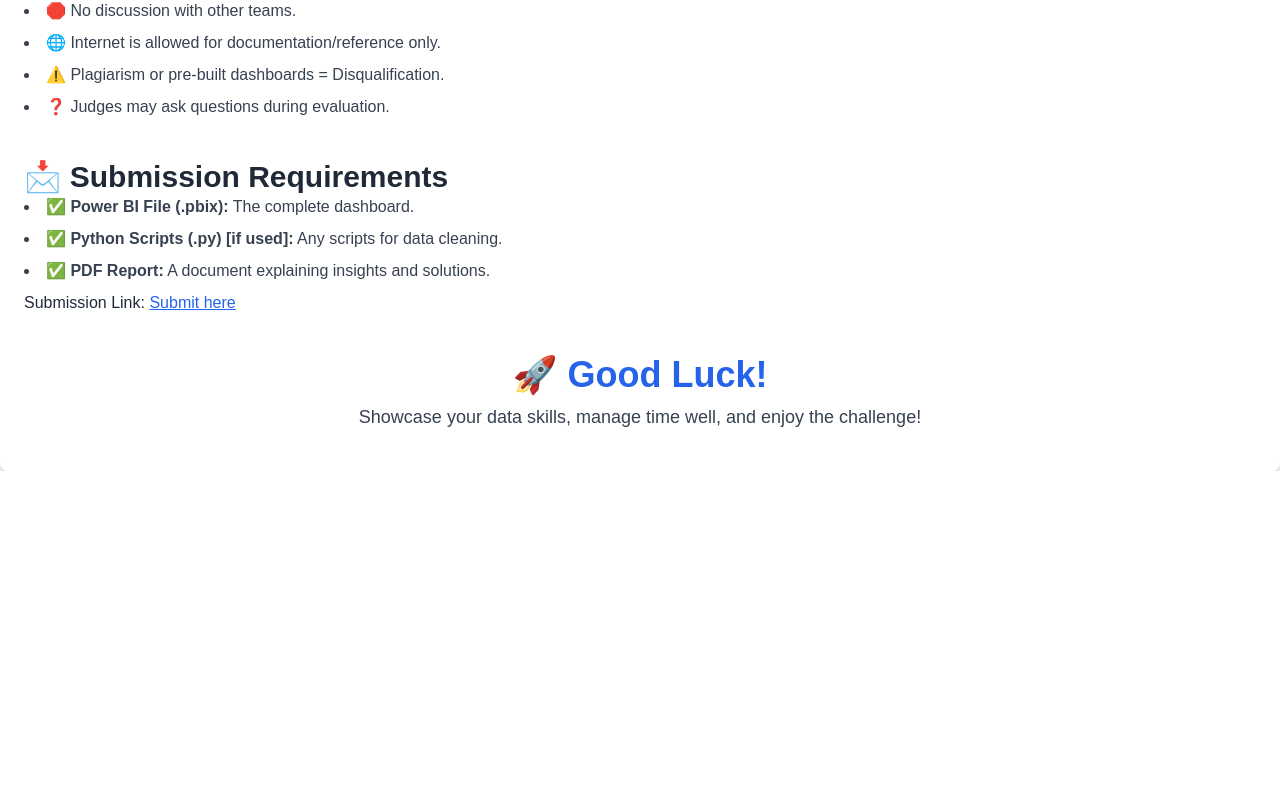
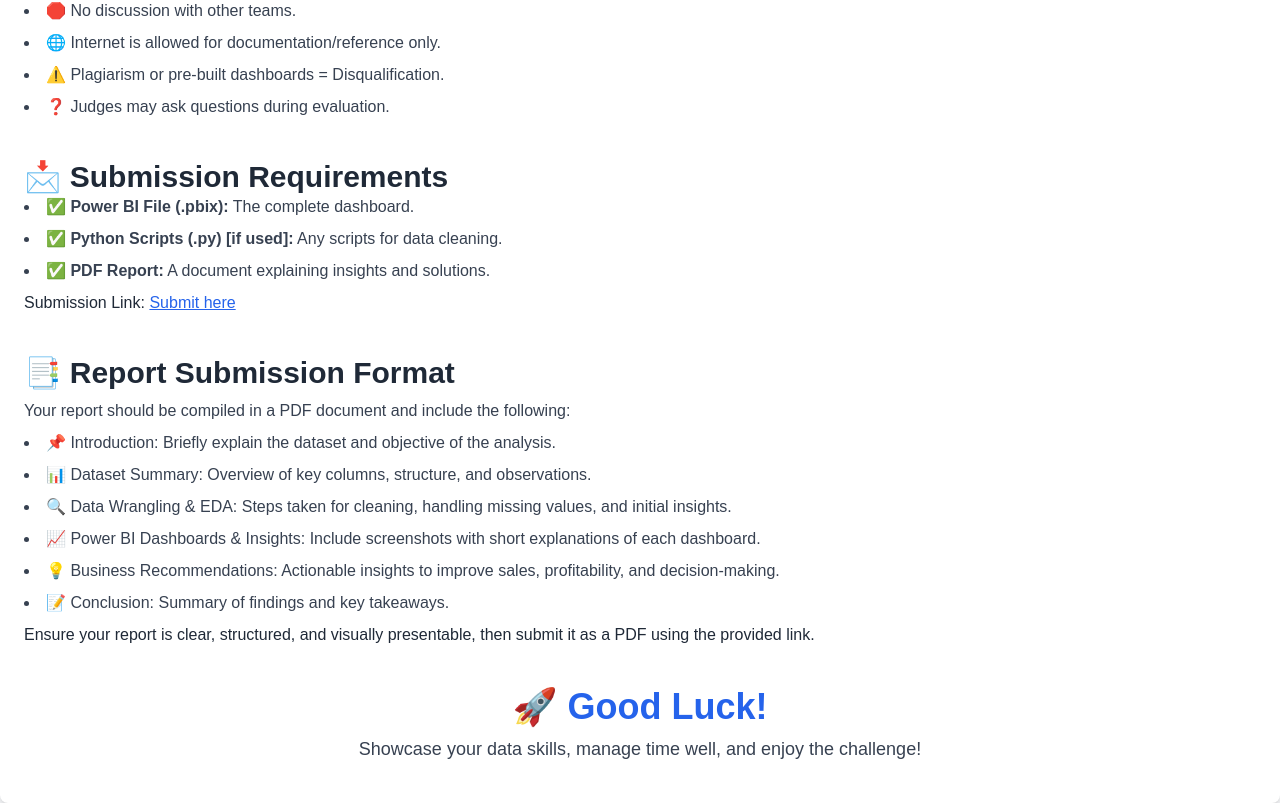
Before and after one commit to abdullamaqsood/bi-module-probattle, a Next.js app: page / in a window 1280 px wide. Shown: the part 1472-2275 px from the top of the page. Before the commit the page ends 1943 px from the top, so only its background shows below. Built offline with nearby package versions, Linux system fonts and the light colour scheme.

Commit message:
report format

```diff
--- a/src/app/page.js
+++ b/src/app/page.js
@@ -210,6 +210,27 @@ export default function Home() {
           </p>
         </section>
 
+        {/* Report Submission Format */}
+        <section id="report-format" className="mb-10">
+          <h2 className="text-3xl font-semibold text-gray-800">📑 Report Submission Format</h2>
+          <p className="text-gray-700 mt-2">
+            Your report should be compiled in a PDF document and include the following:
+          </p>
+          <ul className="list-disc list-inside text-gray-700 mt-2 space-y-2">
+            <li>📌 Introduction: Briefly explain the dataset and objective of the analysis.</li>
+            <li>📊 Dataset Summary: Overview of key columns, structure, and observations.</li>
+            <li>🔍 Data Wrangling & EDA: Steps taken for cleaning, handling missing values, and initial insights.</li>
+            <li>📈 Power BI Dashboards & Insights: Include screenshots with short explanations of each dashboard.</li>
+            <li>💡 Business Recommendations: Actionable insights to improve sales, profitability, and decision-making.</li>
+            <li>📝 Conclusion: Summary of findings and key takeaways.</li>
+            {/* <li>📂 Appendix (if applicable): Additional charts, Python scripts, or supporting data.</li> */}
+          </ul>
+          <p className="mt-2 text-gray-800">
+            Ensure your report is clear, structured, and visually presentable, then submit it as a PDF using the provided link.
+          </p>
+        </section>
+
+
         {/* Final Message */}
         <section className="text-center mt-10">
           <h2 className="text-4xl font-bold text-blue-600">🚀 Good Luck!</h2>
```
